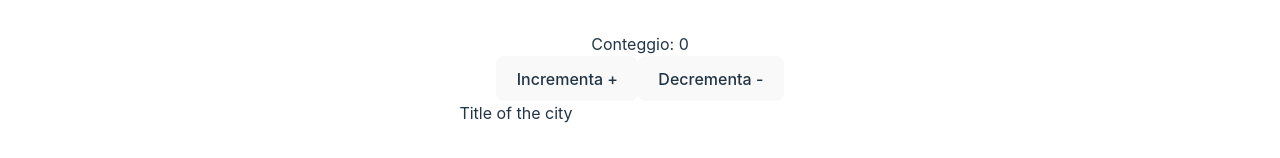
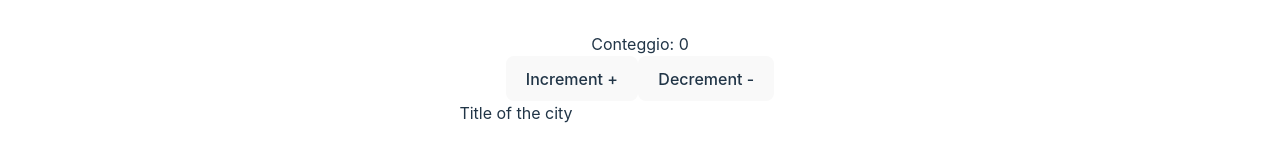
Before and after one commit to gianlucafalaschi/react-first-project, a React (Vite) app: page / in a window 1280 px wide. Shown: the top 158 px of the page. Built offline with nearby package versions, Linux system fonts and the light colour scheme.

Commit message:
comments added

```diff
--- a/src/components/CardForm.jsx
+++ b/src/components/CardForm.jsx
@@ -6,7 +6,7 @@ import { add } from "../redux/citiesSlice";
 
 
 function CardForm() {
-    /*I create the initial State of the form */
+    /* Create the initial State of the form */
     const dispatch = useDispatch();
     const [formData, setFormData] = useState({
         title: "",
@@ -14,13 +14,13 @@ function CardForm() {
         imgUrl: "",
         isVisited: false,
     });
-
+    // Handle input changes for all form fields
     function handleInputChange(e) {
         const {name, value, type, checked } = e.target;
         const inputValue = type == "checkbox" ? checked : value;
         setFormData({
-            ...formData,
-            [name] : inputValue,
+            ...formData,  // Keep the existing form data
+            [name] : inputValue, // Update only the specific field
         });
     };
 
@@ -29,20 +29,21 @@ function CardForm() {
     function handleSubmit(e) {
         e.preventDefault();
         const newCity = {
-            id: Math.random(),
+            id: Math.random(), // Generate a random ID for the new city
             title: formData.title,
             description: formData.description,
             imgUrl: formData.imgUrl,
             isVisited: formData.isVisited,
         };
-        /* When I add the city I reset the State to the original status */
+
+        // Reset the form state to its initial values
         setFormData({
             title: "",
             description: "",
             imgUrl: "",
             isVisited: false,
         });
-
+        // Dispatch the add action to add the new city to the Redux store
         dispatch(add(newCity));
     };
 
--- a/src/components/Example.jsx
+++ b/src/components/Example.jsx
@@ -1,23 +1,30 @@
+// Import the increment and decrement actions from the counterSlice
 import { increment, decrement } from "../redux/counterSlice";
+// Import the useSelector and useDispatch hooks from react-redux
 import { useSelector, useDispatch } from "react-redux";
 
 function Example() {
+    // Use useSelector to get the current value of the counter from the Redux state
     const count = useSelector((state) => state.counter.value);
+    // Use useDispatch to get the Redux dispatch function
     const dispatch = useDispatch();
 
     return (
         <div className="mb-6">
+            {/* Display the current counter value */}
             <p className="mb-3">Conteggio: {count}</p>
             <button
                 className="mr-4"
                 aria-label="Increment value"
+                /* On click, dispatch the increment action */
                 onClick={() => dispatch(increment())}>
-                Incrementa +
+                Increment +
             </button>
             <button
                 aria-label="Decrement value"
+                /* On click, dispatch the decrement action */
                 onClick={() => dispatch(decrement())}>
-                Decrementa -
+                Decrement -
             </button>
         </div>
     );
```
